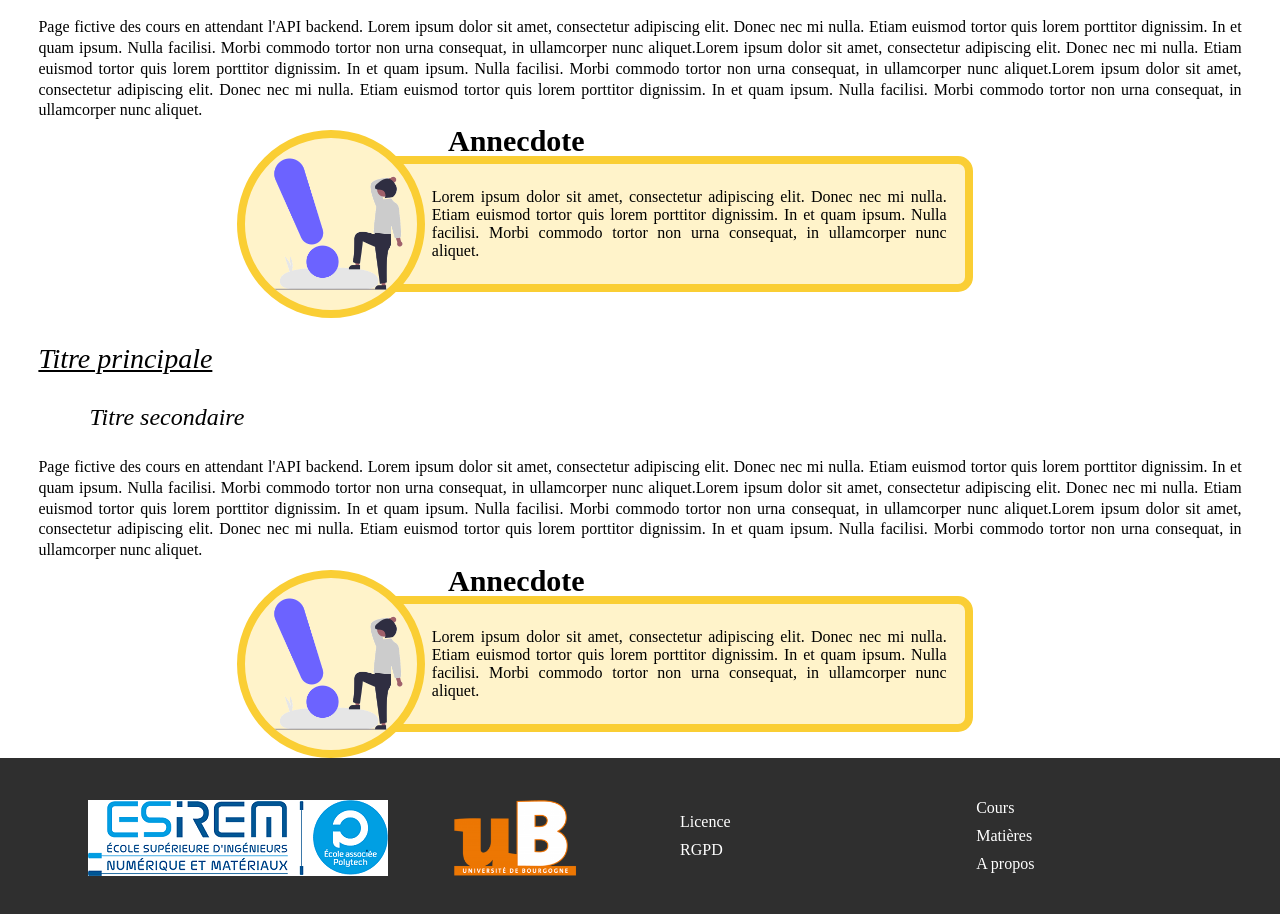
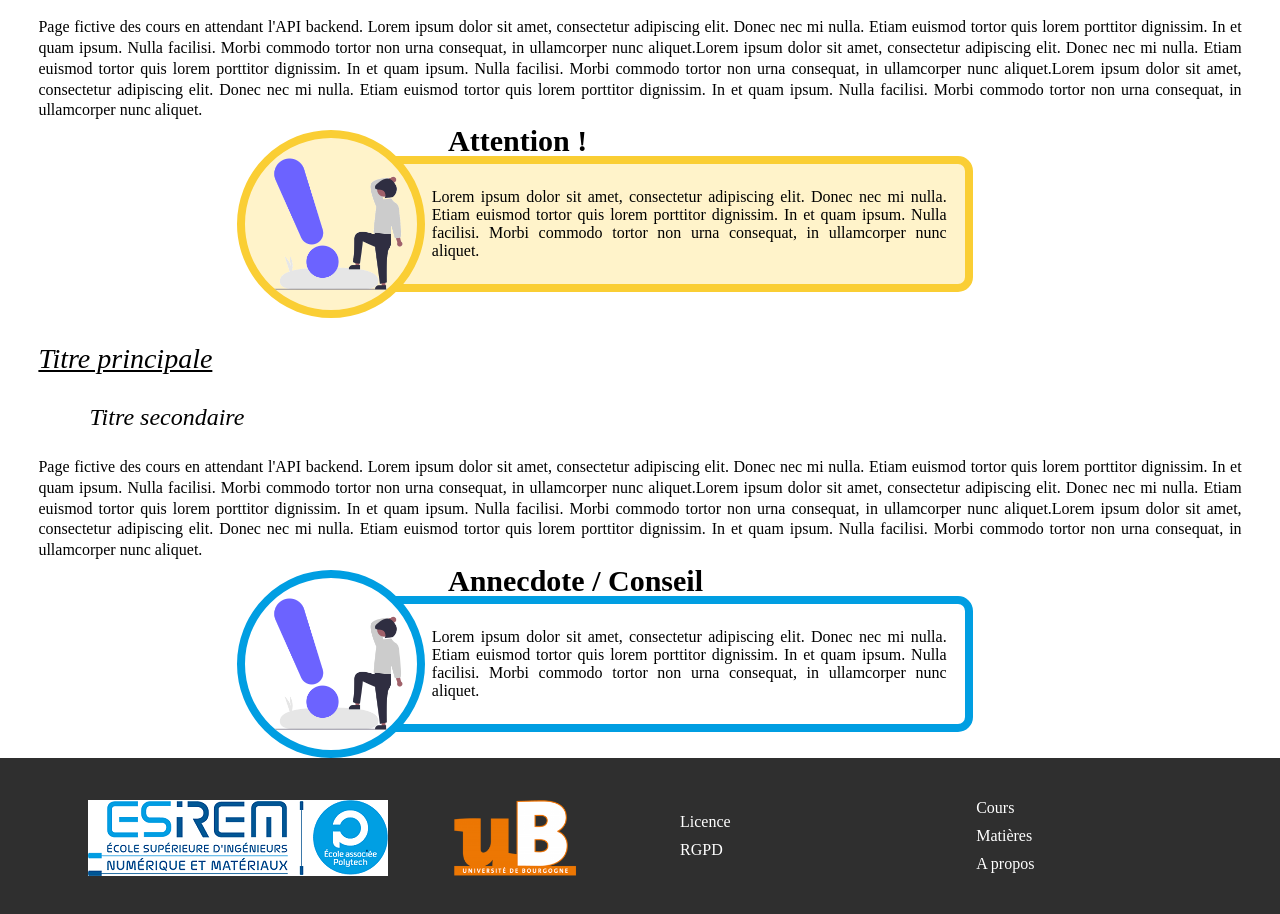
Before and after one commit to clement-gh/Cahier-vacance-Esirem, a React (Create React App) app in the folder front/: page /cours in a window 1280 px wide. Shown: the part 260-1174 px from the top of the page. Built offline with nearby package versions, Linux system fonts and the light colour scheme.

Commit message:
improve TipsCourseModel

```diff
--- a/front/src/components/course_page_components/TipsCourse.tsx
+++ b/front/src/components/course_page_components/TipsCourse.tsx
@@ -1,15 +1,27 @@
 import React from "react";
+import { TipsCourseProps, TipsCourseType } from "../../model/Course_page_models/tipsCourseModel";
 import "./tipsCourse.css"
 
-export class TipsCourse extends React.Component {
+export class TipsCourse extends React.Component<TipsCourseProps> {
     render(): React.ReactNode {
+        let title: string = "";
+        let classNameBackgroundColor : string = "tips_course_bordercolor_";
+        switch(this.props.type) {
+            case TipsCourseType.TIPS:    title = "Annecdote / Conseil"; classNameBackgroundColor+="blue"; break;
+            case TipsCourseType.WARNING: title = "Attention !"; classNameBackgroundColor+="yellow";       break;
+            case TipsCourseType.ERROR:   title = "Pas exactement..."; classNameBackgroundColor+="red";    break;
+            default: console.log("unimplemented TipsCourseType")
+        }
+
         return (
             <div className="tips_course">
-                <p className="tips_course_title">Annecdote</p>
+                <p className="tips_course_title">{title}</p>
                 <div className="tips_course_emplacement">
-                    <div className="tips_course_circle"><img className="tips_course_icon" alt="tips_icon" src="./images/course_page_icon/undraw_Notify_re_65on.png"></img></div>
-                    <div className="tips_course_rectangle">
-                        <p className="tips_course_text">Lorem ipsum dolor sit amet, consectetur adipiscing elit. Donec nec mi nulla. Etiam euismod tortor quis lorem porttitor dignissim. In et quam ipsum. Nulla facilisi. Morbi commodo tortor non urna consequat, in ullamcorper nunc aliquet.</p>
+                    <div className={"tips_course_circle " + classNameBackgroundColor}>
+                        <img className="tips_course_icon" alt="tips_icon" src="./images/course_page_icon/undraw_Notify_re_65on.png"></img>
+                    </div>
+                    <div className={"tips_course_rectangle " + classNameBackgroundColor}>
+                        <p className="tips_course_text">{this.props.content}</p>
                     </div>
                 </div>
             </div>
--- a/front/src/components/course_page_components/paragraphCourse.tsx
+++ b/front/src/components/course_page_components/paragraphCourse.tsx
@@ -2,18 +2,24 @@ import React from "react";
 import { ParagraphCourseProps } from "../../model/Course_page_models/paragraphCourseModel";
 import { SecondaryTitleCourse } from "./secondaryTitleCourse";
 import { TitleCourse } from "./titleCourse";
+import { TipsCourse } from "./TipsCourse";
+import { TipsCourseType } from "../../model/Course_page_models/tipsCourseModel";
 import "./paragraphCourse.css"
-import { TipsCourse } from "./TipsCourse";
 
 export class ParagraphCourse extends React.Component<ParagraphCourseProps> {
     render(): React.ReactNode {
+        let tipsType : TipsCourseType | undefined = this.props.tipsType;
+        if(!tipsType) {
+            tipsType = TipsCourseType.TIPS;
+        }
+
         return (
             <div className="paragraph_course">
                 <TitleCourse content={this.props.title}/>
                 {this.props.secondaryTitle && //check if secondaryTitle is defined
                 <SecondaryTitleCourse content={this.props.secondaryTitle}/>}
                 <p className="paragraph_course_text">{this.props.content}</p>
-                <TipsCourse/>
+                {this.props.tipsContent && <TipsCourse type={tipsType} content={this.props.tipsContent}/>}
             </div>
         );
     }
--- a/front/src/components/course_page_components/tipsCourse.css
+++ b/front/src/components/course_page_components/tipsCourse.css
@@ -18,12 +18,10 @@
 }
 
 .tips_course_circle {
-    border: 8px solid #FACE34;
     border-radius: 50%;
     width: 172px;
     height: 172px;
     z-index: 1;
-    background-color: #FFF3CA;
     display: flex;
     justify-content: center;
     overflow: hidden;
@@ -31,9 +29,7 @@
 
 .tips_course_rectangle {
     margin-left: -10%;
-    border: 8px solid #FACE34;
     border-radius: 15px;
-    background-color: #FFF3CA;
     width: 76%;
     height: 120px;
     z-index: -1;
@@ -45,3 +41,18 @@
     margin: auto 3% auto 13%;
     text-align: justify;
 }
+
+.tips_course_bordercolor_yellow{
+    border: 8px solid #FACE34;
+    background-color: #FFF3CA;
+}
+
+.tips_course_bordercolor_blue{
+    border: 8px solid #009EE2;
+    background-color: #FFFFFF;
+}
+
+.tips_course_bordercolor_red {
+    border: 8px solid #D41F1F;
+    background-color: #FEC3C3;
+}
--- a/front/src/model/Course_page_models/paragraphCourseModel.ts
+++ b/front/src/model/Course_page_models/paragraphCourseModel.ts
@@ -1,6 +1,11 @@
+import { TipsCourseType } from "./tipsCourseModel"
+
 export type ParagraphCourseProps = {
     title: string,
     secondaryTitle?: string,
 
     content: string,
+
+    tipsContent?: string,
+    tipsType?: TipsCourseType,
 }
--- /dev/null
+++ b/front/src/model/Course_page_models/tipsCourseModel.ts
@@ -0,0 +1,8 @@
+export type TipsCourseProps = {
+    type: TipsCourseType,
+    content: string,
+}
+
+export enum TipsCourseType {
+    TIPS, WARNING, ERROR,
+}
--- a/front/src/pages/cours.tsx
+++ b/front/src/pages/cours.tsx
@@ -3,6 +3,7 @@ import { ParagraphCourse } from "../components/course_page_components/paragraphC
 import { Footer } from "../components/footer";
 import { NavBar } from "../components/navbar";
 import { Title } from "../components/title";
+import { TipsCourseType } from "../model/Course_page_models/tipsCourseModel";
 
 export class Cours extends React.Component {
     render(): React.ReactNode {
@@ -10,8 +11,12 @@ export class Cours extends React.Component {
             <main>
                 <NavBar/>
                 <Title content="Cours Fictif"/>
-                <ParagraphCourse title="Titre principale" secondaryTitle="Titre secondaire" content="Page fictive des cours en attendant l'API backend. Lorem ipsum dolor sit amet, consectetur adipiscing elit. Donec nec mi nulla. Etiam euismod tortor quis lorem porttitor dignissim. In et quam ipsum. Nulla facilisi. Morbi commodo tortor non urna consequat, in ullamcorper nunc aliquet.Lorem ipsum dolor sit amet, consectetur adipiscing elit. Donec nec mi nulla. Etiam euismod tortor quis lorem porttitor dignissim. In et quam ipsum. Nulla facilisi. Morbi commodo tortor non urna consequat, in ullamcorper nunc aliquet.Lorem ipsum dolor sit amet, consectetur adipiscing elit. Donec nec mi nulla. Etiam euismod tortor quis lorem porttitor dignissim. In et quam ipsum. Nulla facilisi. Morbi commodo tortor non urna consequat, in ullamcorper nunc aliquet."/>
-                <ParagraphCourse title="Titre principale" secondaryTitle="Titre secondaire" content="Page fictive des cours en attendant l'API backend. Lorem ipsum dolor sit amet, consectetur adipiscing elit. Donec nec mi nulla. Etiam euismod tortor quis lorem porttitor dignissim. In et quam ipsum. Nulla facilisi. Morbi commodo tortor non urna consequat, in ullamcorper nunc aliquet.Lorem ipsum dolor sit amet, consectetur adipiscing elit. Donec nec mi nulla. Etiam euismod tortor quis lorem porttitor dignissim. In et quam ipsum. Nulla facilisi. Morbi commodo tortor non urna consequat, in ullamcorper nunc aliquet.Lorem ipsum dolor sit amet, consectetur adipiscing elit. Donec nec mi nulla. Etiam euismod tortor quis lorem porttitor dignissim. In et quam ipsum. Nulla facilisi. Morbi commodo tortor non urna consequat, in ullamcorper nunc aliquet."/>
+                <ParagraphCourse tipsType={TipsCourseType.WARNING} tipsContent=" Lorem ipsum dolor sit amet, consectetur adipiscing elit. Donec nec mi nulla. Etiam euismod tortor quis lorem porttitor dignissim. In et quam ipsum. Nulla facilisi. Morbi commodo tortor non urna consequat, in ullamcorper nunc aliquet."
+                                 title="Titre principale" secondaryTitle="Titre secondaire"
+                                 content="Page fictive des cours en attendant l'API backend. Lorem ipsum dolor sit amet, consectetur adipiscing elit. Donec nec mi nulla. Etiam euismod tortor quis lorem porttitor dignissim. In et quam ipsum. Nulla facilisi. Morbi commodo tortor non urna consequat, in ullamcorper nunc aliquet.Lorem ipsum dolor sit amet, consectetur adipiscing elit. Donec nec mi nulla. Etiam euismod tortor quis lorem porttitor dignissim. In et quam ipsum. Nulla facilisi. Morbi commodo tortor non urna consequat, in ullamcorper nunc aliquet.Lorem ipsum dolor sit amet, consectetur adipiscing elit. Donec nec mi nulla. Etiam euismod tortor quis lorem porttitor dignissim. In et quam ipsum. Nulla facilisi. Morbi commodo tortor non urna consequat, in ullamcorper nunc aliquet."/>
+                <ParagraphCourse title="Titre principale" secondaryTitle="Titre secondaire"
+                content="Page fictive des cours en attendant l'API backend. Lorem ipsum dolor sit amet, consectetur adipiscing elit. Donec nec mi nulla. Etiam euismod tortor quis lorem porttitor dignissim. In et quam ipsum. Nulla facilisi. Morbi commodo tortor non urna consequat, in ullamcorper nunc aliquet.Lorem ipsum dolor sit amet, consectetur adipiscing elit. Donec nec mi nulla. Etiam euismod tortor quis lorem porttitor dignissim. In et quam ipsum. Nulla facilisi. Morbi commodo tortor non urna consequat, in ullamcorper nunc aliquet.Lorem ipsum dolor sit amet, consectetur adipiscing elit. Donec nec mi nulla. Etiam euismod tortor quis lorem porttitor dignissim. In et quam ipsum. Nulla facilisi. Morbi commodo tortor non urna consequat, in ullamcorper nunc aliquet."
+                tipsContent=" Lorem ipsum dolor sit amet, consectetur adipiscing elit. Donec nec mi nulla. Etiam euismod tortor quis lorem porttitor dignissim. In et quam ipsum. Nulla facilisi. Morbi commodo tortor non urna consequat, in ullamcorper nunc aliquet."/>
 
                 <Footer/>
             </main>
```
